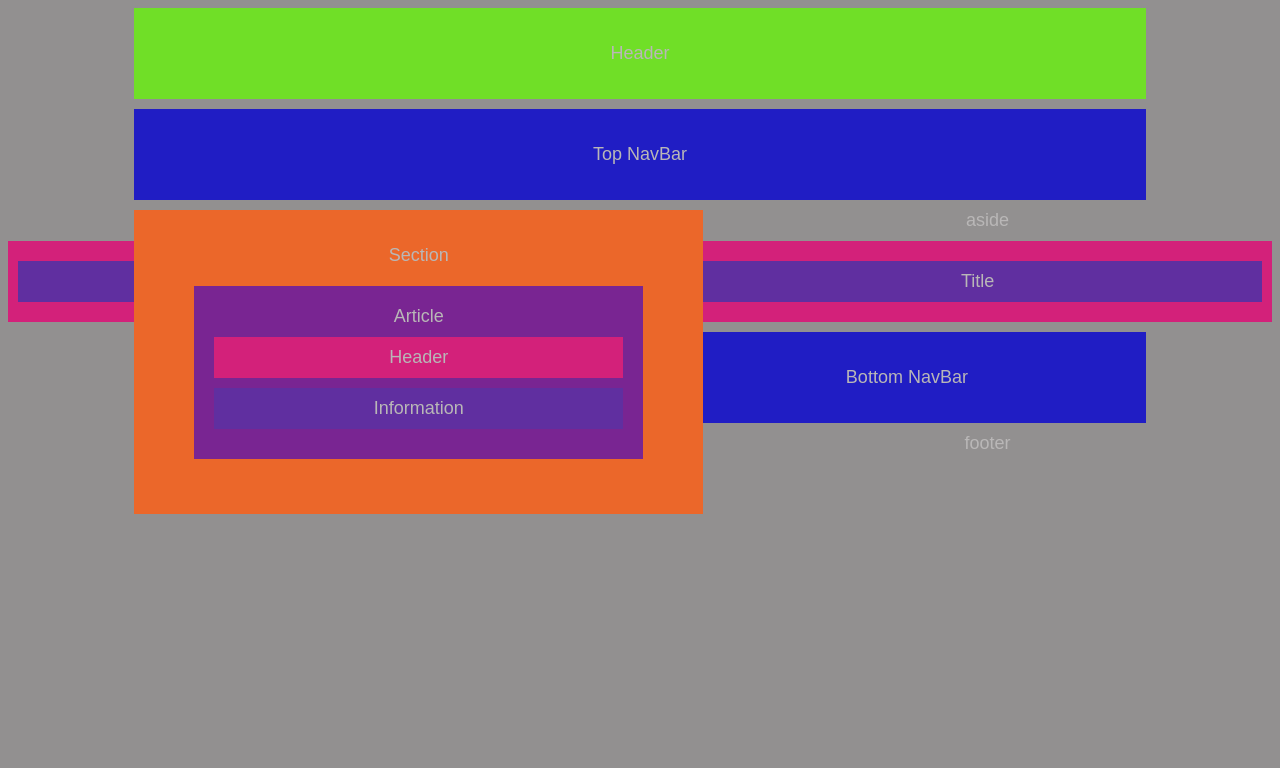
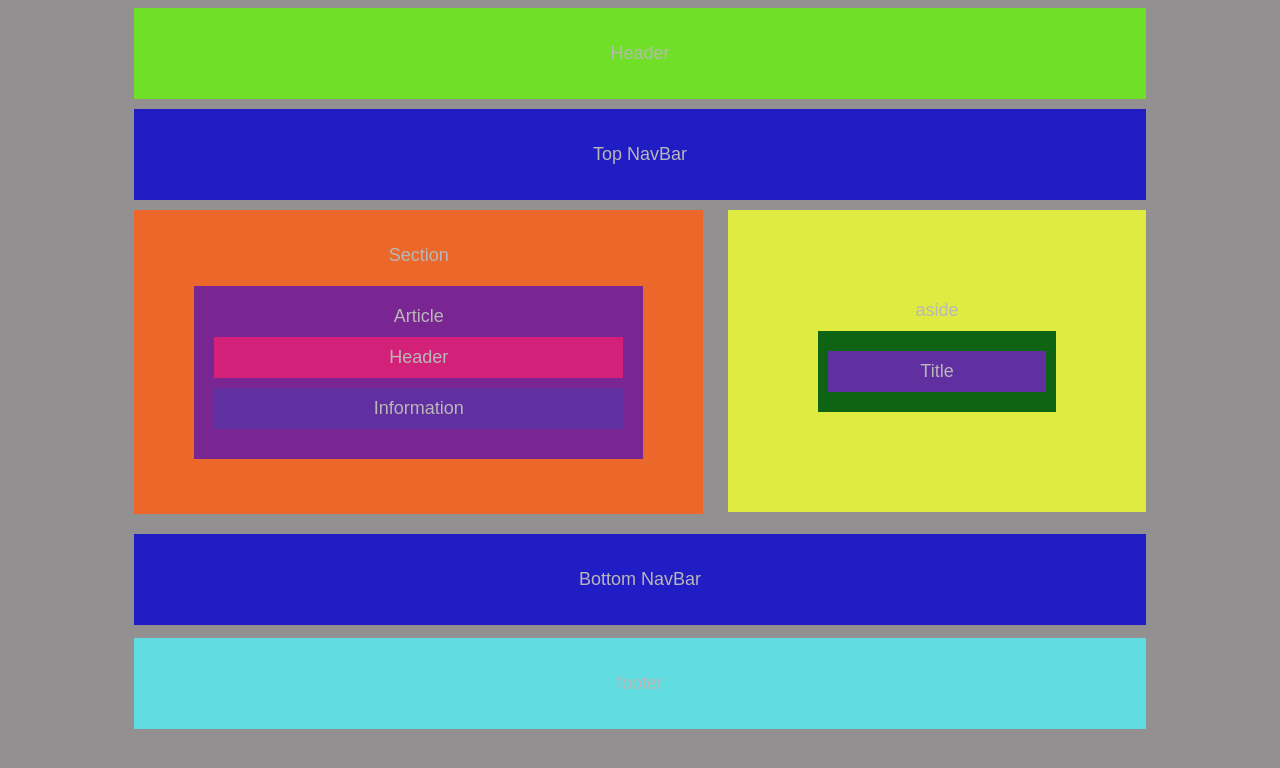
Before and after one commit to JennMartinez/Wireframe, a plain HTML site: page index.html in a window 1280 px wide. Drawn offline with Linux system fonts and the light colour scheme.

Commit message:
styling to rest of build

```diff
--- a/style.css
+++ b/style.css
@@ -67,3 +67,41 @@ p {
     margin-top: 10px;
     margin-bottom: 10px;
 }
+
+aside {
+    background: #dfeb40;
+    float: left;
+    height: 80%;
+    margin-top: 0px;
+    margin-bottom: 20px;
+    width: 33%;
+    margin-left: 2%;
+    padding: 90px;
+}
+
+div#info {
+    background: #0e6413;
+    float: left;
+    width: 100%;
+    height: 60%;
+    padding: 10px;
+    margin-top: 10px;
+    margin-bottom: 10px;
+}
+
+nav#bottom-nav-bar {
+    background: #201dc4;
+    width: 80%;
+    margin-top: 10px;
+    clear: both;
+}
+
+footer {
+    background: #60dce0;
+    overflow: auto;
+    padding: 35px;
+    width: 80%;
+    margin-right: 10%;
+    margin-left: 10%;
+    margin-top: 1%;
+}
```
